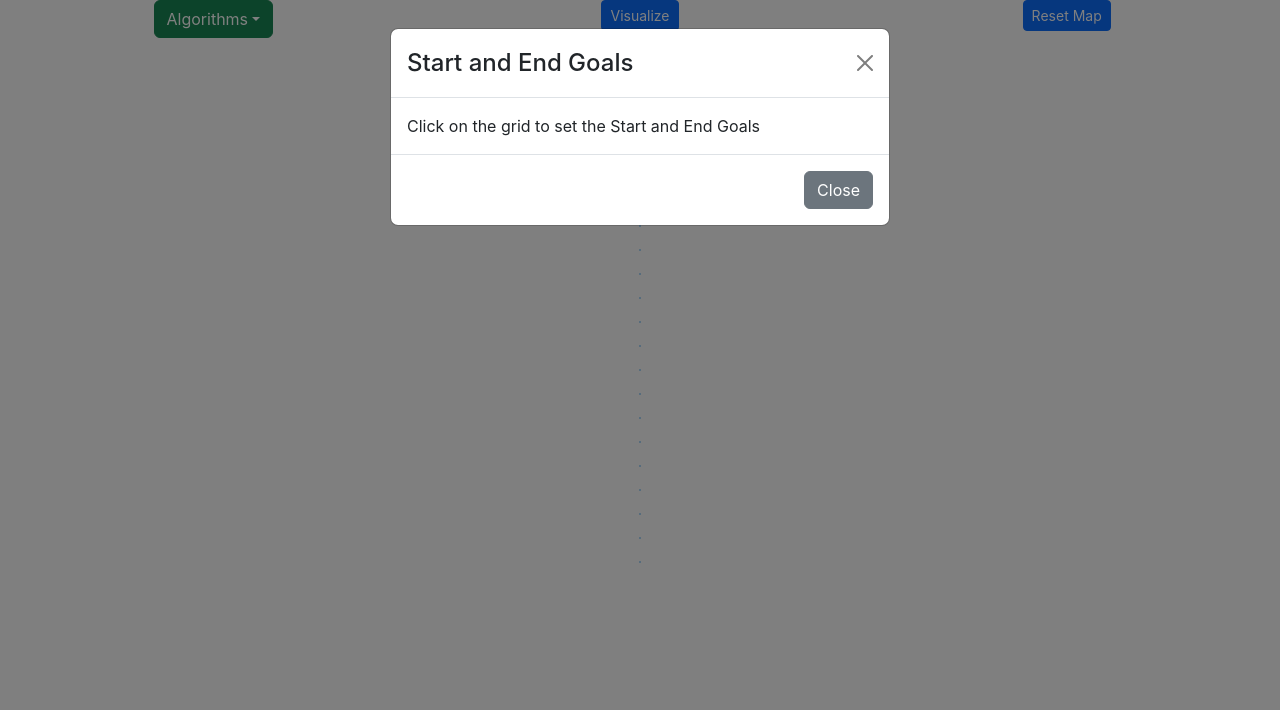
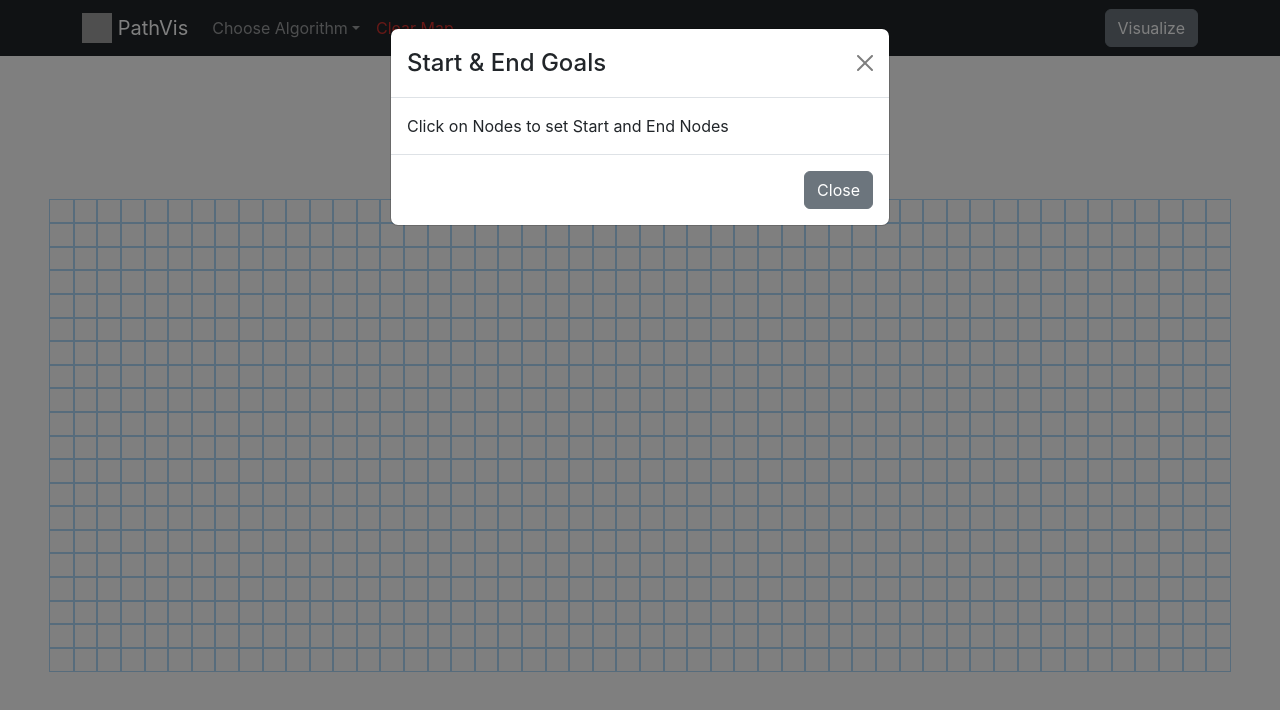
Before and after one commit to aniruddhbalram97/path-planning-visualizer, a React (Create React App) app: page / in a window 1280 px wide. Shown: the top 710 px of the page. Built offline with nearby package versions, Linux system fonts and the light colour scheme; grey boxes are pictures that could not be loaded.

Commit message:
Visualiser.jsx Update
1) Added Modal functionality to display messages, warnings and errors
2) Added a Navbar for better UI
3) Added functionality to clear map
4) Added functionality for user selection of start and end nodes
5) Centered the grid map
6) The grid map is now dynamic

```diff
--- a/src/Visualiser/Visualiser.jsx
+++ b/src/Visualiser/Visualiser.jsx
@@ -5,18 +5,17 @@ import Row from "react-bootstrap/Row";
 import Col from "react-bootstrap/Col";
 import Modal from "react-bootstrap/Modal";
 import Node from "./Node/Node";
-import Dropdown from "react-bootstrap/Dropdown";
+import Nav from "react-bootstrap/Nav";
+import Navbar from "react-bootstrap/Navbar";
+import NavDropdown from "react-bootstrap/NavDropdown";
+import Form from "react-bootstrap/Form";
 import { dijkstra, getNodesInShortestPathOrder } from "../algorithms/dijkstra";
+import Logo from "../files/logo.png";
 import { BFS } from "../algorithms/bfs";
 import { DFS } from "../algorithms/dfs";
 import { astar } from "../algorithms/astar";
 
 import "./Visualiser.css";
-
-const START_NODE_ROW = 10;
-const START_NODE_COL = 15;
-const FINISH_NODE_ROW = 10;
-const FINISH_NODE_COL = 35;
 
 export default class PathfindingVisualizer extends Component {
   constructor() {
@@ -24,32 +23,66 @@ export default class PathfindingVisualizer extends Component {
     this.state = {
       grid: [],
       mouseIsPressed: false,
-      algo: "",
+      algo: "Choose Algorithm",
       START_NODE_ROW: "",
       START_NODE_COL: "",
       FINISH_NODE_ROW: "",
       FINISH_NODE_COL: "",
       startNode: null,
       endNode: null,
+      modalTitle: "Start & End Goals",
+      modalBody: "Click on Nodes to set Start and End Nodes",
       show: "",
+      visitedNodesInOrder: [],
+      nodesInShortestPathOrder: [],
+      nodeSize: "",
     };
     this.setStartNode = this.setStartNode.bind(this);
     this.setEndNode = this.setEndNode.bind(this);
+    this.updateNodeSize = this.updateNodeSize.bind(this);
   }
 
   componentDidMount() {
     const grid = this.getInitialGrid();
+    this.updateNodeSize();
+    window.addEventListener("resize", this.updateNodeSize);
     this.setState({ grid, show: true });
   }
-
+  updateNodeSize() {
+    let width = window.innerWidth - 100;
+    let height = window.innerHeight - 56 - 35;
+    let nodeWidth = width / 50;
+    let nodeHeight = height / 20;
+    if (nodeWidth < nodeHeight) {
+      this.setState({ nodeSize: nodeWidth, height: height, width: width });
+    } else {
+      this.setState({ nodeSize: nodeHeight, height: height, width: width });
+    }
+  }
+  componentWillUnmount() {
+    window.removeEventListener("resize", this.updateNodeSize);
+  }
   componentDidUpdate(prevProps, prevState) {
     if (this.state.startNode != prevState.startNode) {
       let grid = this.getInitialGrid();
       this.setState({ grid: grid });
     }
-    if(this.state.endNode!=prevState.endNode) {
+    if (this.state.endNode != prevState.endNode) {
       let grid = this.getInitialGrid();
-      this.setState({grid:grid})
+      this.setState({ grid: grid });
+    }
+    if (
+      this.state.endNode &&
+      this.state.startNode &&
+      this.state.startNode == prevState.startNode &&
+      this.state.endNode != prevState.endNode
+    ) {
+      this.setState({
+        modalTitle: "Great! Now set the obstacle walls and choose an algorithm",
+        modalBody:
+          "Hold click and drag around the grid to set walls. Then choose the algorithm",
+        show: true,
+      });
     }
   }
 
@@ -95,6 +128,49 @@ export default class PathfindingVisualizer extends Component {
 
   resetMap = () => {
     const grid = this.getInitialGrid();
+    const { visitedNodesInOrder, nodesInShortestPathOrder } = this.state;
+    if (visitedNodesInOrder) {
+      for (let i = 0; i < visitedNodesInOrder.length; i++) {
+        setTimeout(() => {
+          const node = visitedNodesInOrder[i];
+          if (
+            node.row == this.state.START_NODE_ROW &&
+            node.col == this.state.START_NODE_COL
+          ) {
+            console.log("start node");
+          } else if (
+            node.row == this.state.FINISH_NODE_ROW &&
+            node.col == this.state.FINISH_NODE_COL
+          ) {
+            console.log("finish node");
+          } else {
+            document.getElementById(`node-${node.row}-${node.col}`).className =
+              "node";
+          }
+        },  i);
+      }
+    }
+    if (nodesInShortestPathOrder) {
+      for (let i = 0; i < nodesInShortestPathOrder.length; i++) {
+        setTimeout(() => {
+          const node = nodesInShortestPathOrder[i];
+          if (
+            node.row == this.state.START_NODE_ROW &&
+            node.col == this.state.START_NODE_COL
+          ) {
+            console.log("start node");
+          } else if (
+            node.row == this.state.FINISH_NODE_ROW &&
+            node.col == this.state.FINISH_NODE_COL
+          ) {
+            console.log("finish node");
+          } else {
+            document.getElementById(`node-${node.row}-${node.col}`).className =
+              "node";
+          }
+        }, i);
+      }
+    }
     this.setState({ grid });
   };
 
@@ -110,7 +186,6 @@ export default class PathfindingVisualizer extends Component {
   }
 
   setStartNode(row, col) {
-    console.log("start node", row, col);
     this.setState({
       START_NODE_ROW: row,
       START_NODE_COL: col,
@@ -118,7 +193,6 @@ export default class PathfindingVisualizer extends Component {
     });
   }
   setEndNode(row, col) {
-    console.log("end node", row, col);
     this.setState({
       FINISH_NODE_ROW: row,
       FINISH_NODE_COL: col,
@@ -139,8 +213,20 @@ export default class PathfindingVisualizer extends Component {
       }
       setTimeout(() => {
         const node = visitedNodesInOrder[i];
+        if (
+          node.row == this.state.START_NODE_ROW &&
+          node.col == this.state.START_NODE_COL
+        ) {
+          console.log("start node");
+        } else if (
+          node.row == this.state.FINISH_NODE_ROW &&
+          node.col == this.state.FINISH_NODE_COL
+        ) {
+          console.log("finish node");
+        } else {
           document.getElementById(`node-${node.row}-${node.col}`).className =
             "node node-visited";
+        }
       }, 10 * i);
     }
   }
@@ -149,63 +235,146 @@ export default class PathfindingVisualizer extends Component {
     for (let i = 0; i < nodesInShortestPathOrder.length; i++) {
       setTimeout(() => {
         const node = nodesInShortestPathOrder[i];
+        if (
+          node.row == this.state.START_NODE_ROW &&
+          node.col == this.state.START_NODE_COL
+        ) {
+          console.log("start node");
+        } else if (
+          node.row == this.state.FINISH_NODE_ROW &&
+          node.col == this.state.FINISH_NODE_COL
+        ) {
+          console.log("finish node");
+        } else {
           document.getElementById(`node-${node.row}-${node.col}`).className =
             "node node-shortest-path";
+        }
       }, 50 * i);
     }
   }
 
   visualize() {
+    const { startNode, endNode } = this.state;
+    if (startNode && endNode && this.state.algo != "Choose Algorithm") {
       const { grid } = this.state;
-    console.log("grid", grid);
-    const startNode =
+      const startNode_ =
         grid[this.state.START_NODE_ROW][this.state.START_NODE_COL];
-    const finishNode =
+      const finishNode_ =
         grid[this.state.FINISH_NODE_ROW][this.state.FINISH_NODE_COL];
-    console.log("visualiser", startNode, finishNode);
-    let visitedNodesInOrder = "";
+      let visitedNodesInOrder = [];
       switch (this.state.algo) {
         case "BFS": {
-        visitedNodesInOrder = BFS(grid, startNode, finishNode);
+          visitedNodesInOrder = BFS(grid, startNode_, finishNode_);
           break;
         }
         case "DFS": {
-        visitedNodesInOrder = DFS(grid, startNode, finishNode);
+          visitedNodesInOrder = DFS(grid, startNode_, finishNode_);
           break;
         }
         case "Dijkstra": {
-        visitedNodesInOrder = dijkstra(grid, startNode, finishNode);
+          visitedNodesInOrder = dijkstra(grid, startNode_, finishNode_);
           break;
         }
-      case "AStar": {
-        visitedNodesInOrder = astar(grid, startNode, finishNode);
+        case "A*": {
+          visitedNodesInOrder = astar(grid, startNode_, finishNode_);
           break;
         }
         default: {
           console.log("The algorithm hasn't been selected");
         }
       }
-
-    const nodesInShortestPathOrder = getNodesInShortestPathOrder(finishNode);
+      this.setState({ visitedNodesInOrder: visitedNodesInOrder });
+      const nodesInShortestPathOrder = getNodesInShortestPathOrder(finishNode_);
+      this.setState({ nodesInShortestPathOrder: nodesInShortestPathOrder });
       this.animate(visitedNodesInOrder, nodesInShortestPathOrder);
+    } else {
+      this.setState({
+        modalTitle: "You have not set an Algorithm!",
+        modalBody: "Please choose an Algorithm before Visualising",
+        show: true,
+      });
+    }
   }
 
   render() {
     const { grid, mouseIsPressed } = this.state;
-
     return (
       <>
+        <Navbar bg="dark" variant="dark" expand="lg">
+          <Container>
+            <Navbar.Brand>
+              <img
+                alt="Page Logo"
+                src={Logo}
+                width="30"
+                height="30"
+                className="d-inline-block align-top"
+              />{" "}
+              PathVis
+            </Navbar.Brand>
+            <Navbar.Toggle aria-controls="basic-navbar-nav" />
+            <Navbar.Collapse id="basic-navbar-nav">
+              <Nav className="me-auto">
+                <NavDropdown
+                  title={this.state.algo}
+                  id={`${
+                    this.state.algo === "Choose Algorithm" ? "" : "green-"
+                  }nav-dropdown`}
+                >
+                  <NavDropdown.Item
+                    onClick={() => this.setState({ algo: "BFS" })}
+                  >
+                    BFS
+                  </NavDropdown.Item>
+                  <NavDropdown.Item
+                    onClick={() => this.setState({ algo: "DFS" })}
+                  >
+                    DFS
+                  </NavDropdown.Item>
+                  <NavDropdown.Item
+                    onClick={() => this.setState({ algo: "Dijkstra" })}
+                  >
+                    Dijkstra
+                  </NavDropdown.Item>
+                  <NavDropdown.Item
+                    onClick={() => this.setState({ algo: "A*" })}
+                  >
+                    A*
+                  </NavDropdown.Item>
+                </NavDropdown>
+                <Nav.Link
+                  style={{ color: "#D0312D" }}
+                  onClick={() => this.resetMap()}
+                >
+                  Clear Map
+                </Nav.Link>
+              </Nav>
+              <Form className="d-flex">
+                <Button
+                  variant={`${
+                    this.state.startNode &&
+                    this.state.endNode &&
+                    this.state.algo != "Choose Algorithm"
+                      ? "success"
+                      : "secondary"
+                  }`}
+                  onClick={() => this.visualize()}
+                >
+                  Visualize
+                </Button>
+              </Form>
+            </Navbar.Collapse>
+          </Container>
+        </Navbar>
         <Container fluid>
           <Modal
             show={this.state.show}
             onHide={() => this.setState({ show: false })}
           >
             <Modal.Header closeButton>
-              <Modal.Title>Start and End Goals</Modal.Title>
+              <Modal.Title>{this.state.modalTitle}</Modal.Title>
             </Modal.Header>
-            <Modal.Body>
-              Click on the grid to set the Start and End Goals
-            </Modal.Body>
+            <Modal.Body>{this.state.modalBody}</Modal.Body>
             <Modal.Footer>
               <Button
                 variant="secondary"
@@ -215,57 +384,15 @@ export default class PathfindingVisualizer extends Component {
               </Button>
             </Modal.Footer>
           </Modal>
-          <Row>
-            <Col>
-              <Dropdown>
-                <Dropdown.Toggle variant="success" id="dropdown-basic">
-                  Algorithms
-                </Dropdown.Toggle>
-                <Dropdown.Menu>
-                  <Dropdown.Item onClick={() => this.setState({ algo: "BFS" })}>
-                    BFS
-                  </Dropdown.Item>
-                  <Dropdown.Item onClick={() => this.setState({ algo: "DFS" })}>
-                    DFS
-                  </Dropdown.Item>
-                  <Dropdown.Item
-                    onClick={() => this.setState({ algo: "Dijkstra" })}
+          <Row
+            className="align-items-center"
+            style={{ height: this.state.height }}
           >
-                    Dijkstra
-                  </Dropdown.Item>
-                  <Dropdown.Item
-                    onClick={() => this.setState({ algo: "AStar" })}
-                  >
-                    A Star
-                  </Dropdown.Item>
-                </Dropdown.Menu>
-              </Dropdown>
-            </Col>
-            <Col>
-              <Button
-                size="sm"
-                variant="primary"
-                onClick={() => this.visualize()}
-              >
-                Visualize
-              </Button>
-            </Col>
-            <Col>
-              <Button
-                size="sm"
-                variant="primary"
-                onClick={() => this.resetMap()}
-              >
-                Reset Map
-              </Button>
-            </Col>
-          </Row>
-          <Row>
             <Col>
               <div className="grid">
                 {grid.map((row, rowIdx) => {
                   return (
-                    <div key={rowIdx}>
+                    <div key={rowIdx} className="grid-row">
                       {row.map((node, nodeIdx) => {
                         const { row, col, isFinish, isStart, isWall } = node;
                         return (
@@ -289,6 +416,7 @@ export default class PathfindingVisualizer extends Component {
                             }
                             onMouseUp={() => this.handleMouseUp()}
                             row={row}
+                            nodeSize={this.state.nodeSize}
                           ></Node>
                         );
                       })}
```
Lines whose indentation alone changed are shown as unchanged.
